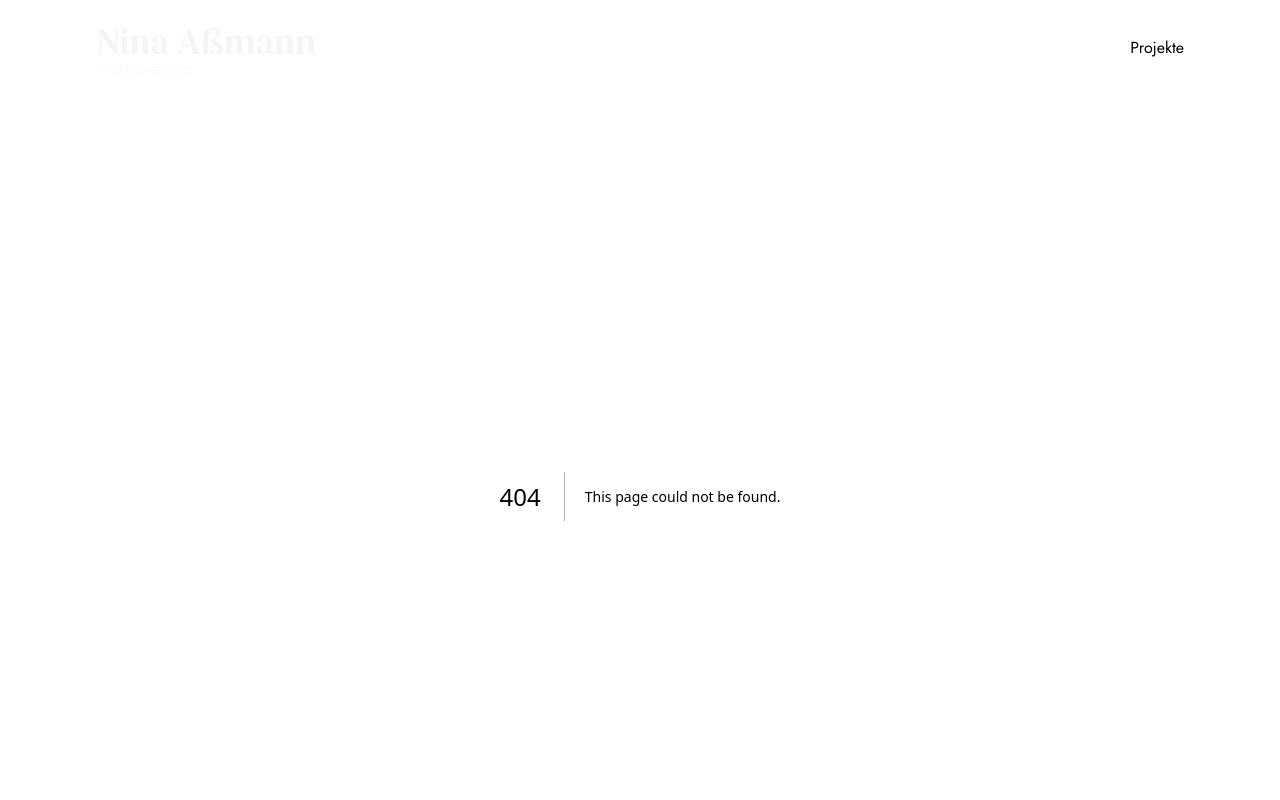
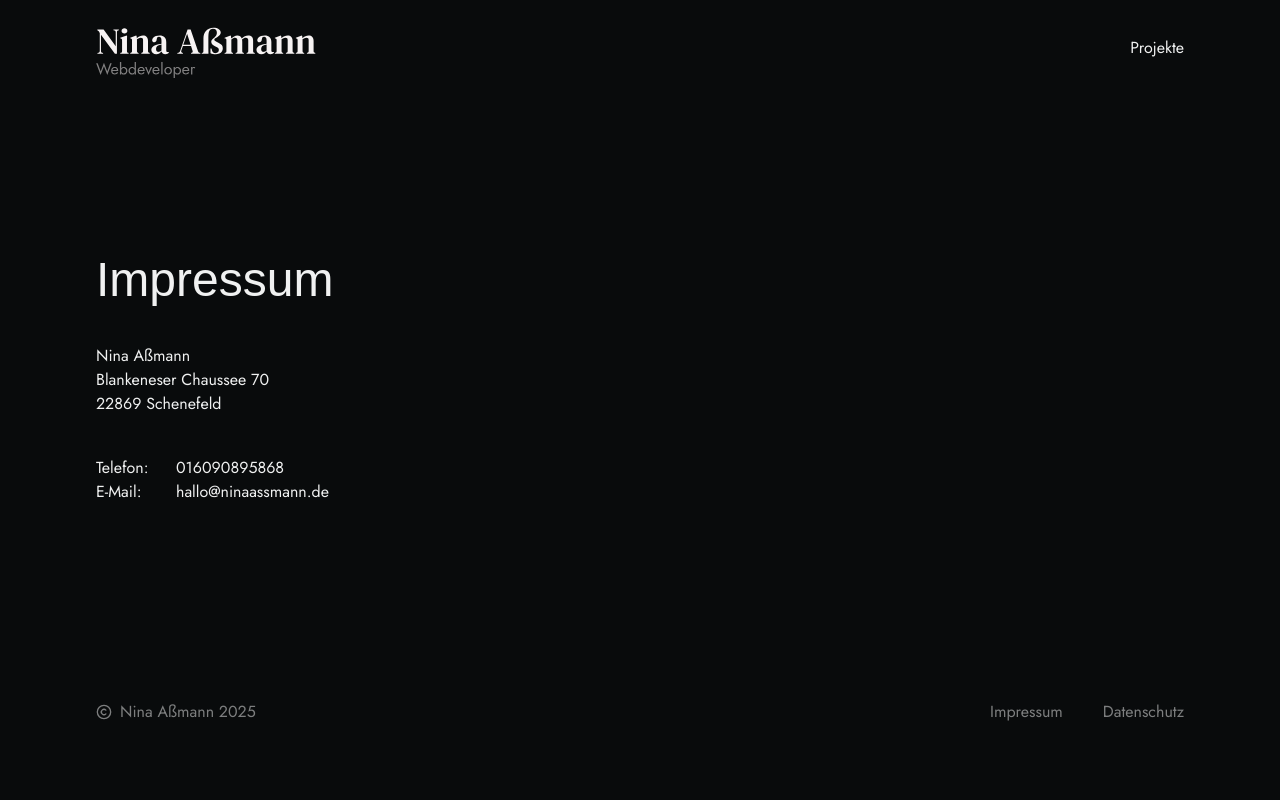
Before and after one commit to ninaassmann/portfolio-website, a Next.js app: page /impressum in a window 1280 px wide. Before the commit this address had no page. Shown: the top 800 px of the page. Built offline with nearby package versions, Linux system fonts and the light colour scheme; a web font is replaced by a local one.

Commit message:
add imprint

```diff
--- /dev/null
+++ b/app/impressum/page.tsx
@@ -0,0 +1,26 @@
+export default function Home() {
+  return (
+    <main>
+      <section className="container py-40 flex flex-col gap-10">
+        <h1 className="text-5xl font-serif ">Impressum</h1>
+        <p>
+          Nina Aßmann
+          <br />
+          Blankeneser Chaussee 70
+          <br />
+          22869 Schenefeld
+        </p>
+        <div>
+          <dl className="flex gap-2">
+            <dt className="w-18">Telefon:</dt>
+            <dd>016090895868</dd>
+          </dl>
+          <dl className="flex gap-2">
+            <dt className="w-18">E-Mail:</dt>
+            <dd>hallo@ninaassmann.de</dd>
+          </dl>
+        </div>
+      </section>
+    </main>
+  );
+}
--- a/components/Footer.tsx
+++ b/components/Footer.tsx
@@ -9,7 +9,7 @@ export default function Footer() {
         <Copyright className="w-4" /> Nina Aßmann {currentYear}
       </div>
       <div className="flex gap-10">
-        <p>Impressum</p>
+        <a href="/impressum">Impressum</a>
         <p>Datenschutz</p>
       </div>
     </header>
```
